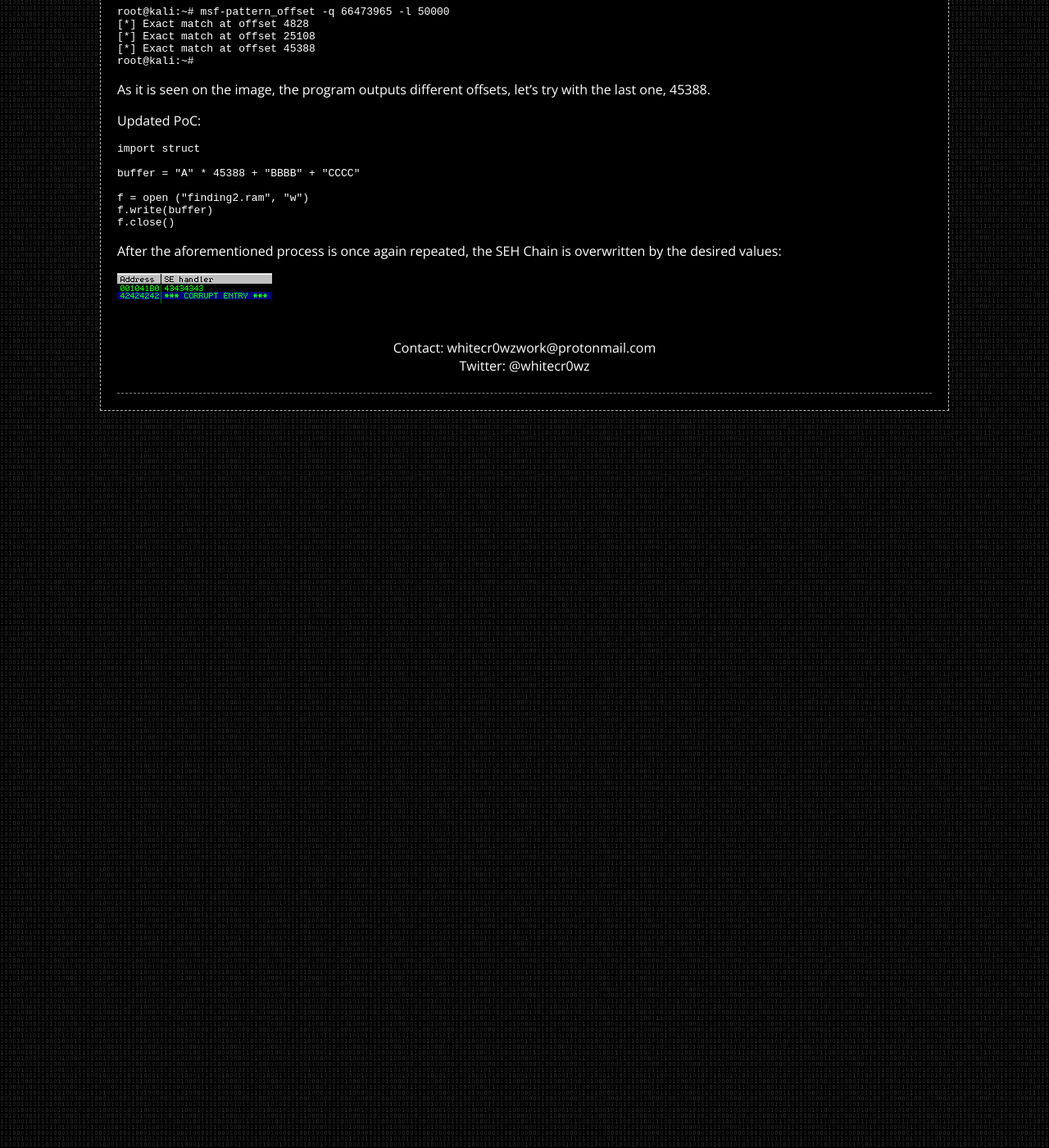
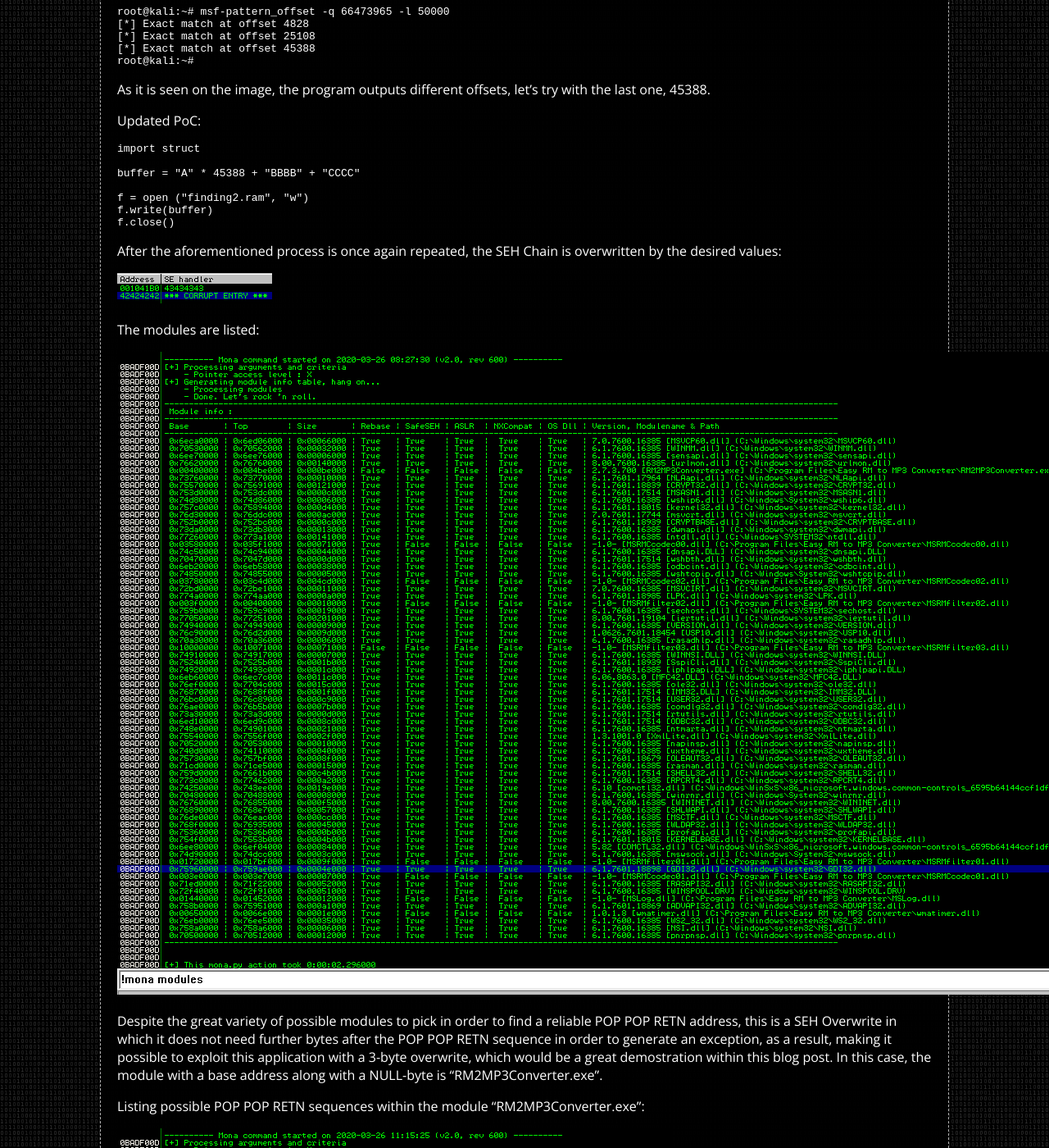
Before and after one commit to whitecr0wz/whitecr0wz.github.io, a Jekyll site: the page built from _posts/posts/2020-03-26-Easy-RM-to-MP3-Converter.md, in a window 1280 px wide and 1400 px high, scrolled down 3557 px. Shown: the whole window at 82% size. Built offline with Jekyll 4.4.1, drawn with Linux system fonts in a browser that asks for light colours.

Commit message:
Update 2020-03-26-Easy-RM-to-MP3-Converter.md

```diff
--- a/_posts/posts/2020-03-26-Easy-RM-to-MP3-Converter.md
+++ b/_posts/posts/2020-03-26-Easy-RM-to-MP3-Converter.md
@@ -87,3 +87,13 @@ f.close()
 After the aforementioned process is once again repeated, the SEH Chain is overwritten by the desired values:
 
 ![](/assets/img/Findings2/7.png)
+
+The modules are listed:
+
+![](/assets/img/Findings2/8.png)
+
+Despite the great variety of possible modules to pick in order to find a reliable POP POP RETN address, this is a SEH Overwrite in which it does not need further bytes after the POP POP RETN sequence in order to generate an exception, as a result, making it possible to exploit this application with a 3-byte overwrite, which would be a great demostration within this blog post. In this case, the module with a base address along with a NULL-byte is "RM2MP3Converter.exe".
+
+Listing possible POP POP RETN sequences within the module "RM2MP3Converter.exe":
+
+![](/assets/img/Findings2/8-2.png)
```
